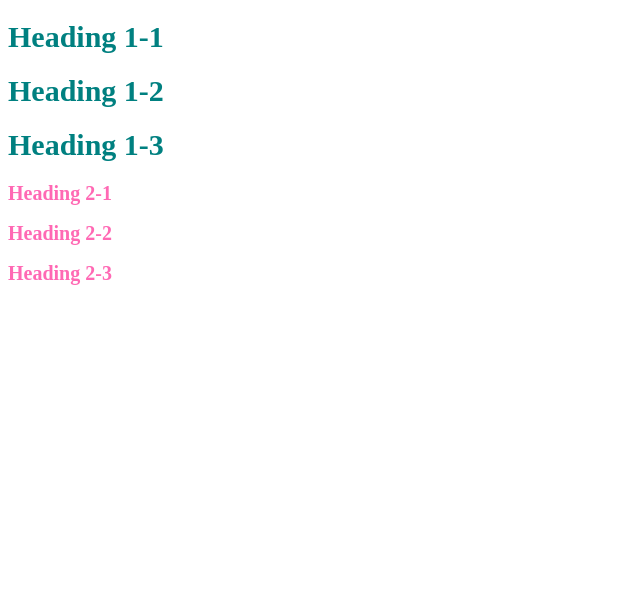
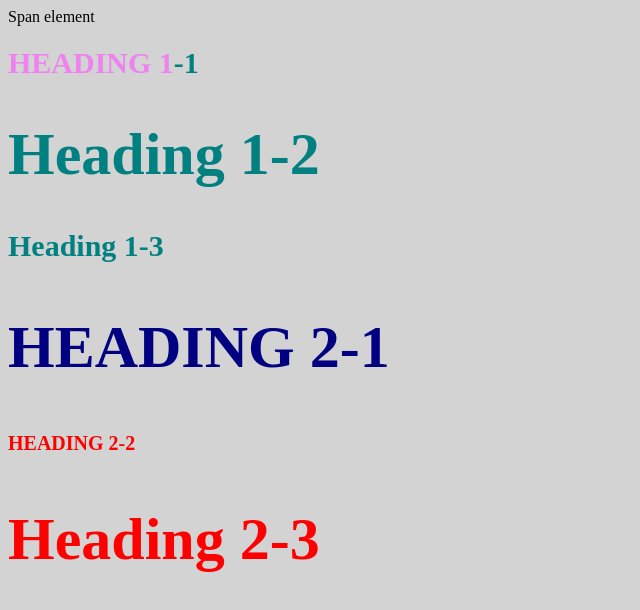
Before and after one commit to heihazy/cartoon-hero, a plain HTML site: page style-test.html in a window 1280 px wide. Shown: the whole page, without its empty margins (0-640 px from the left). Drawn offline with Linux system fonts and the light colour scheme.

Commit message:
Created a css test html page and css file

```diff
--- a/style-test.html
+++ b/style-test.html
@@ -2,19 +2,15 @@
 <html>
     <head>
         <title>Style test</title>
-        <style type="text/css">
-            h1{
-                font-size: 30px;
-                color: teal;
-            }
-        </style>
+        <link rel="stylesheet"type="text/css" href="test.css">
     </head>
     <body>
-        <h1>Heading 1-1</h1>
-        <h1>Heading 1-2</h1>
+        <span>Span element</span>
+        <h1 class="uppercase"><span>Heading 1</span>-1</h1>
+        <h1 class="big">Heading 1-2</h1>
         <h1>Heading 1-3</h1>
-        <h2 style="font-size: 20px; color: hotpink;">Heading 2-1</h2>
-        <h2 style="font-size: 20px; color: hotpink;">Heading 2-2</h2>
-        <h2 style="font-size: 20px; color: hotpink;">Heading 2-3</h2>
+        <h2 class="big uppercase">Heading 2-1</h2>
+        <h2 class="uppercase">Heading 2-2</h2>
+        <h2 class="big">Heading 2-3</h2>
     </body>
 </html>
--- /dev/null
+++ b/test.css
@@ -0,0 +1,23 @@
+body{
+    background-color: lightgrey;
+}
+h1{
+font-size: 30px;
+color: teal;
+}
+h2{
+color: red;
+font-size:20px;
+}
+.big{
+font-size: 60px;
+}
+.uppercase{
+text-transform: uppercase;
+}
+.big.uppercase{
+color: navy;
+}
+h1 span{
+color: violet;
+}
```
